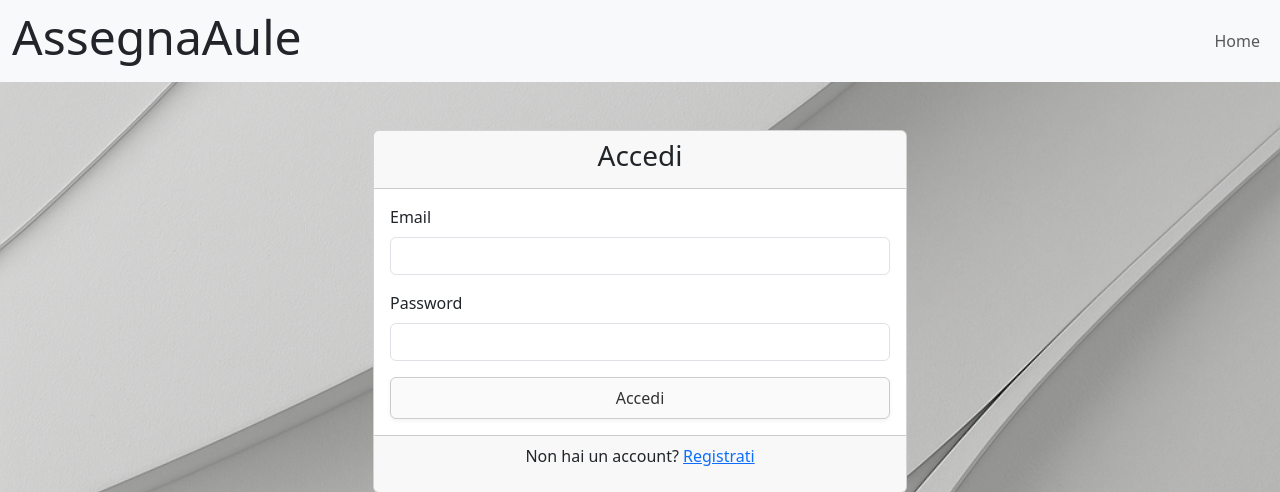
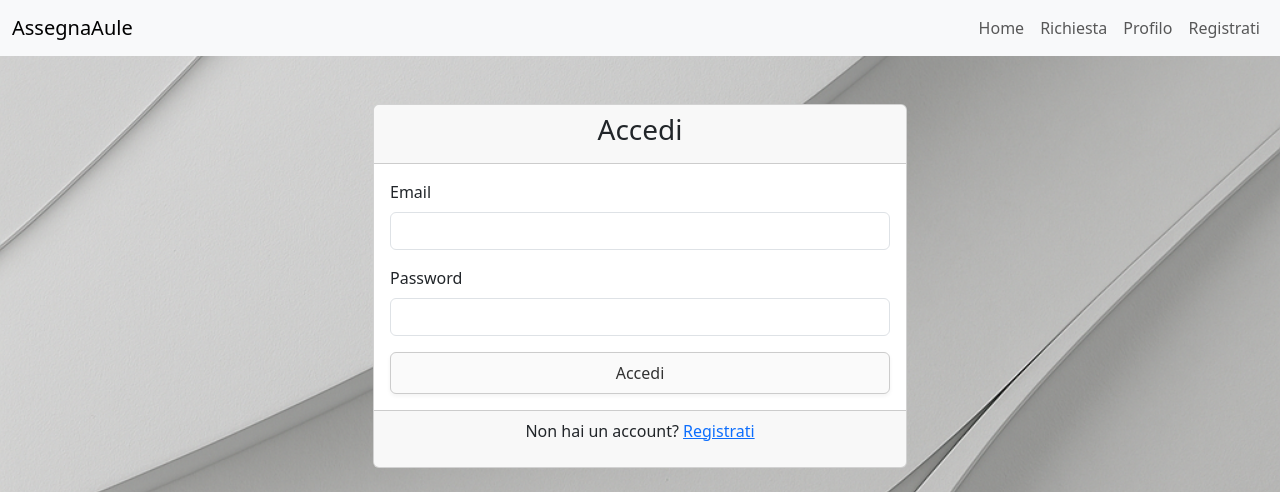
Before and after one commit to gretaColellaa/tesi_git, a Flask app: page / in a window 1280 px wide. Shown: the top 492 px of the page. Run offline with Flask 3, Linux system fonts and the light colour scheme.

Commit message:
ultimi cambiamenti

```diff
--- a/app.py
+++ b/app.py
@@ -27,7 +27,35 @@ login_manager.init_app(app)
 
 @app.route('/')
 def home():
+    if current_user.is_authenticated and current_user.id == 0:
+        richieste = richieste_dao.get_richieste()
+        assegnazioni = assegnazione_dao.get_assegnazioni()
+
+        richieste_admin = []
+        for richiesta in richieste:
+            slot_ids = [int(s) for s in richiesta['slots'].split(',')] if richiesta['slots'] else []
+            slot_descrizione = slot_dao.get_descrizione_slot_by_ids(slot_ids)
+            aula_assegnata = next((a for a in assegnazioni if a['id_richiesta'] == richiesta['id']), None)
+            aula = aule_dao.get_aula_by_id(aula_assegnata['id_aula']) if aula_assegnata else None
+
+            prof = users_dao.get_user_by_id(richiesta['idProf'])
+
+            richieste_admin.append({
+                'id': richiesta['id'],
+                'professore': f"{prof['nome']} {prof['cognome']}" if prof else "Sconosciuto",
+                'capienza': richiesta['capienza'],
+                'giorno': richiesta['giorno'],
+                'slots': slot_descrizione,
+                'prese': richiesta['prese'],
+                'pc': richiesta['pc'],
+                'proiettore': richiesta['proiettore'],
+                'aula': aula['id'] if aula else "Non assegnata"
+            })
+
+        return render_template('home.html', richieste_admin=richieste_admin)
+
     return render_template('home.html')
+
 
 @app.route('/login', methods=['POST'])
 def login():
--- a/static/css/style.css
+++ b/static/css/style.css
@@ -1,5 +1,5 @@
 .signup-form {
-    background-color: #79aadb; /* Bootstrap bg-light */
+    background-color: #f8f9fa; /* Bootstrap bg-light */
     padding: 1.5rem; /* Bootstrap p-4 */
     border: 1px solid #dee2e6; /* Bootstrap border */
     border-radius: 0.375rem; /* Bootstrap rounded */
--- a/templates/assegna_aule.html
+++ b/templates/assegna_aule.html
@@ -6,7 +6,8 @@
 <div class="container">
     <h2 class="text-center my-4">Risultato Assegnazione Aule</h2>
 
-    <table class="table table-bordered table-hover">
+        <table class="table table-bordered table-hover table-striped bg-light-subtle">
+
         <thead>
             <tr>
                 <th>ID Richiesta</th>
--- a/templates/base.html
+++ b/templates/base.html
@@ -18,25 +18,35 @@
 
         <!-- Navbar -->
         <nav class="navbar navbar-expand-lg bg-body-tertiary">
-          <div  class="container-fluid">
-            <h1 class="display-5">AssegnaAule</h1>
+  <div class="container-fluid">
+    <a class="navbar-brand" href="/">AssegnaAule</a>
+
+    <!-- Bottone toggle per mobile -->
+    <button class="navbar-toggler" type="button" data-bs-toggle="collapse" data-bs-target="#navbarNavAltMarkup"
+      aria-controls="navbarNavAltMarkup" aria-expanded="false" aria-label="Toggle navigation">
+      <span class="navbar-toggler-icon"></span>
+    </button>
+
+    <!-- Contenitore voci di menu -->
     <div class="collapse navbar-collapse justify-content-end" id="navbarNavAltMarkup">
-
       <div class="navbar-nav">
         <a class="nav-link" href="{{ url_for('home') }}">Home</a>
-
+        <a class="nav-link" href="{{ url_for('richiesta') }}">Richiesta</a>
+        <a class="nav-link" href="{{ url_for('myaccount') }}">Profilo</a>
+        {% if current_user.is_authenticated and current_user.id == 0 %}
+          <a class="nav-link" href="{{ url_for('assegna_aule') }}">Assegna Aule</a>
+          <a class="nav-link" href="{{ url_for('visualizza_assegnazioni') }}">Visualizza Assegnazioni</a>
+        {% endif %}
         {% if current_user.is_authenticated %}
-                {% if  current_user.id != 0 %}
-                    <a class="nav-link" href="{{ url_for('richiesta') }}">Fai una Richiesta</a>
-                    <a class="nav-link" href="{{ url_for('myaccount') }}">Profilo</a>
-                {% endif %}
-                    <a class="nav-link" href="{{ url_for('visualizza_assegnazioni') }}">Visualizza Assegnazioni</a>
-                    <a class="nav-link" href="{{ url_for('logout') }}">Esci</a>
+          <a class="nav-link" href="{{ url_for('logout') }}">Logout</a>
+        {% else %}
+          <a class="nav-link" href="{{ url_for('signup') }}">Registrati</a>
         {% endif %}
       </div>
     </div>
   </div>
 </nav>
+
 
         <!-- Corpo principale -->
         <main class="content container my-4">
--- a/templates/home.html
+++ b/templates/home.html
@@ -9,6 +9,47 @@
         <p class="lead">Cosa vuoi fare?</p>
         {% if current_user.id == 0%}
             <a href="{{ url_for('assegna_aule') }}" class="btn btn-primary">Assegna aule</a>
+
+            {% if richieste_admin %}
+<div class="container mt-4">
+    <h2 class="text-center">Tutte le Richieste</h2>
+    <table class="table table-bordered table-hover table-striped bg-light-subtle">
+
+        <thead>
+            <tr>
+                <th>ID</th>
+                <th>Professore</th>
+                <th>Capienza</th>
+                <th>Giorno</th>
+                <th>Slot</th>
+                <th>Prese</th>
+                <th>PC</th>
+                <th>Proiettore</th>
+                <th>Aula Assegnata</th>
+            </tr>
+        </thead>
+        <tbody>
+            {% for r in richieste_admin %}
+            <tr>
+                <td>{{ r.id }}</td>
+                <td>{{ r.professore }}</td>
+                <td>{{ r.capienza }}</td>
+                <td>{{ r.giorno }}</td>
+                <td>{{ r.slots }}</td>
+                <td>{{ 'Sì' if r.prese else 'No' }}</td>
+                <td>{{ 'Sì' if r.pc else 'No' }}</td>
+                <td>{{ 'Sì' if r.proiettore else 'No' }}</td>
+                <td>{{ r.aula }}</td>
+            </tr>
+            {% endfor %}
+        </tbody>
+    </table>
+</div>
+{% else %}
+<div class="container mt-4">
+    <h4 class="text-center">Nessuna richiesta presente.</h4>
+</div>
+{% endif %}
 
         {% else %}
         <a href="{{ url_for('richiesta') }}" class="btn">Fai una Nuova Richiesta</a>
--- a/templates/visualizza_assegnazioni.html
+++ b/templates/visualizza_assegnazioni.html
@@ -6,7 +6,8 @@
 <div class="container">
     <h2 class="text-center my-4">Assegnazioni Aule Confermate</h2>
 
-    <table class="table table-striped table-hover">
+    <table class="table table-bordered table-hover table-striped bg-light-subtle">
+
         <thead>
             <tr>
                 <th>ID Professore</th>
```
Also changed, not shown: db/assegnaAule.db. Lines whose indentation alone changed are shown as unchanged.
